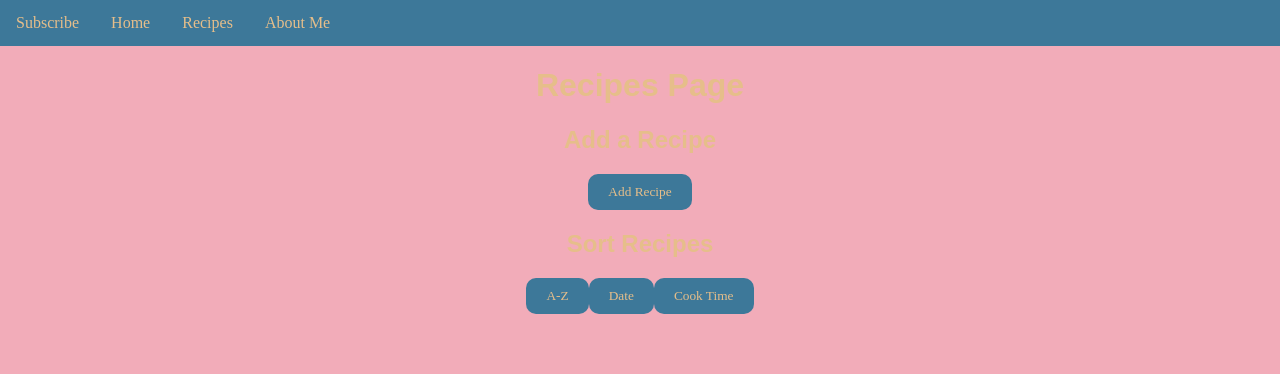
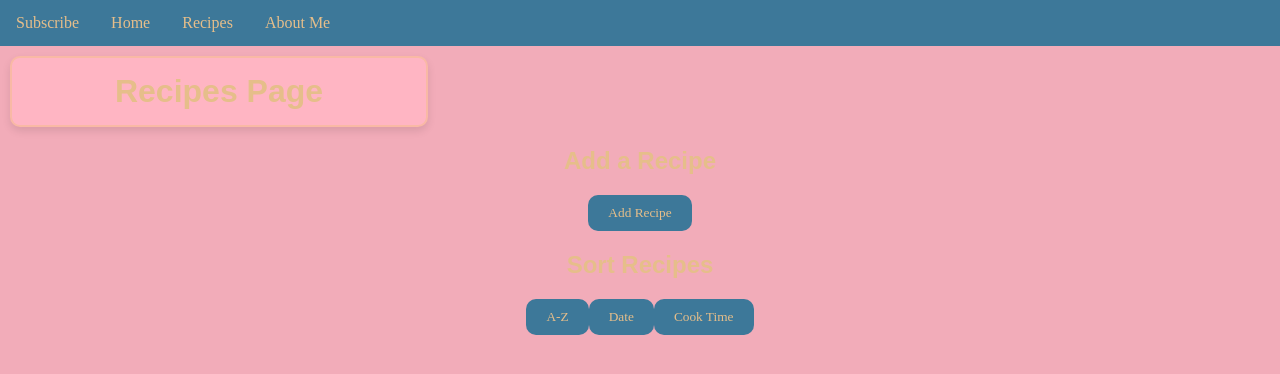
Before and after one commit to Smg21/Sabrinas-Recipe-Blog, a React (Create React App) app: page /recipes in a window 1280 px wide. Shown: the top 374 px of the page. Built offline with nearby package versions, Linux system fonts and the light colour scheme.

Commit message:
added sentence

```diff
--- a/src/components/about/AboutMePage.js
+++ b/src/components/about/AboutMePage.js
@@ -4,8 +4,8 @@ function AboutMePage() {
   return (
     <div className="about-me">
       <p>About Sabrina and the food blog.</p>
+      <p>Hello I am Sabrina</p>
     </div>
   );
 }
-
 export default AboutMePage;
--- a/src/components/recipe/RecipesPage.js
+++ b/src/components/recipe/RecipesPage.js
@@ -7,7 +7,7 @@ import RecipeForm from './RecipeForm';
 function RecipesPage({ recipes, addRecipe, sortBy, setSortBy }) {
   return (
     <div>
-      <h1>Recipes Page</h1>
+      <h1 class = "recipe">Recipes Page</h1>
       <RecipeForm addRecipe={addRecipe} />
       <RecipeSort setSortBy={setSortBy} />
       <div className="recipe-list">
--- a/src/styles/app.css
+++ b/src/styles/app.css
@@ -77,6 +77,7 @@ button:hover {
 
 /* Sabrina's Favorite Recipes Styling */
 .header h1 {
+  display: center;
   color: var(--accent-color); /* Pale Gold text */
   font-family: 'Dancing Script', cursive;
   font-size: 3.5rem; /* Larger, elegant font size */
@@ -95,6 +96,7 @@ button:hover {
 }
 
 .recipe {
+  display: center;
   width: 30%;
   margin: 10px;
   padding: 15px;
@@ -107,6 +109,7 @@ button:hover {
 
 .recipe img {
   max-width: 100%;
+  display: center;
   border-radius: 10px;
 }
 
```
